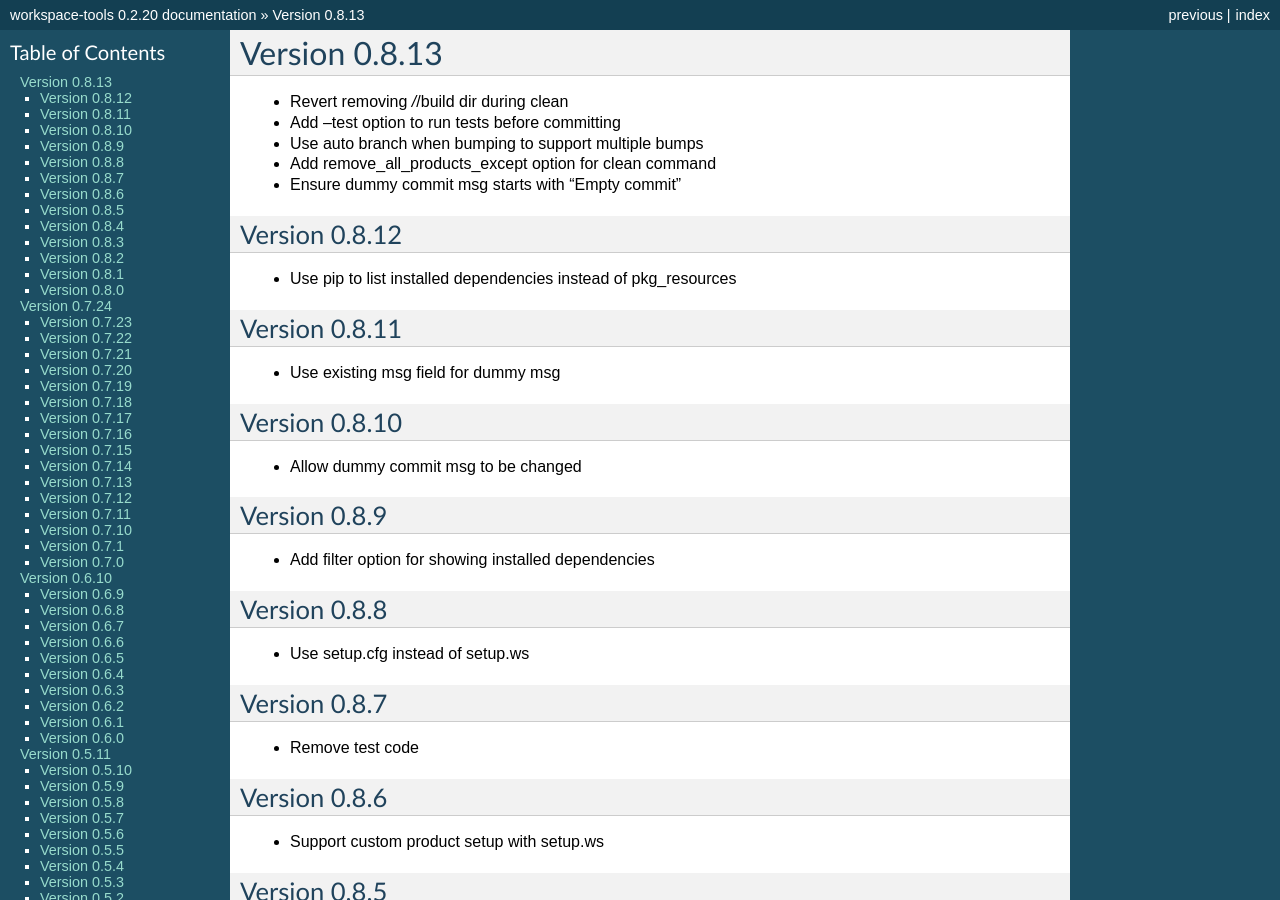
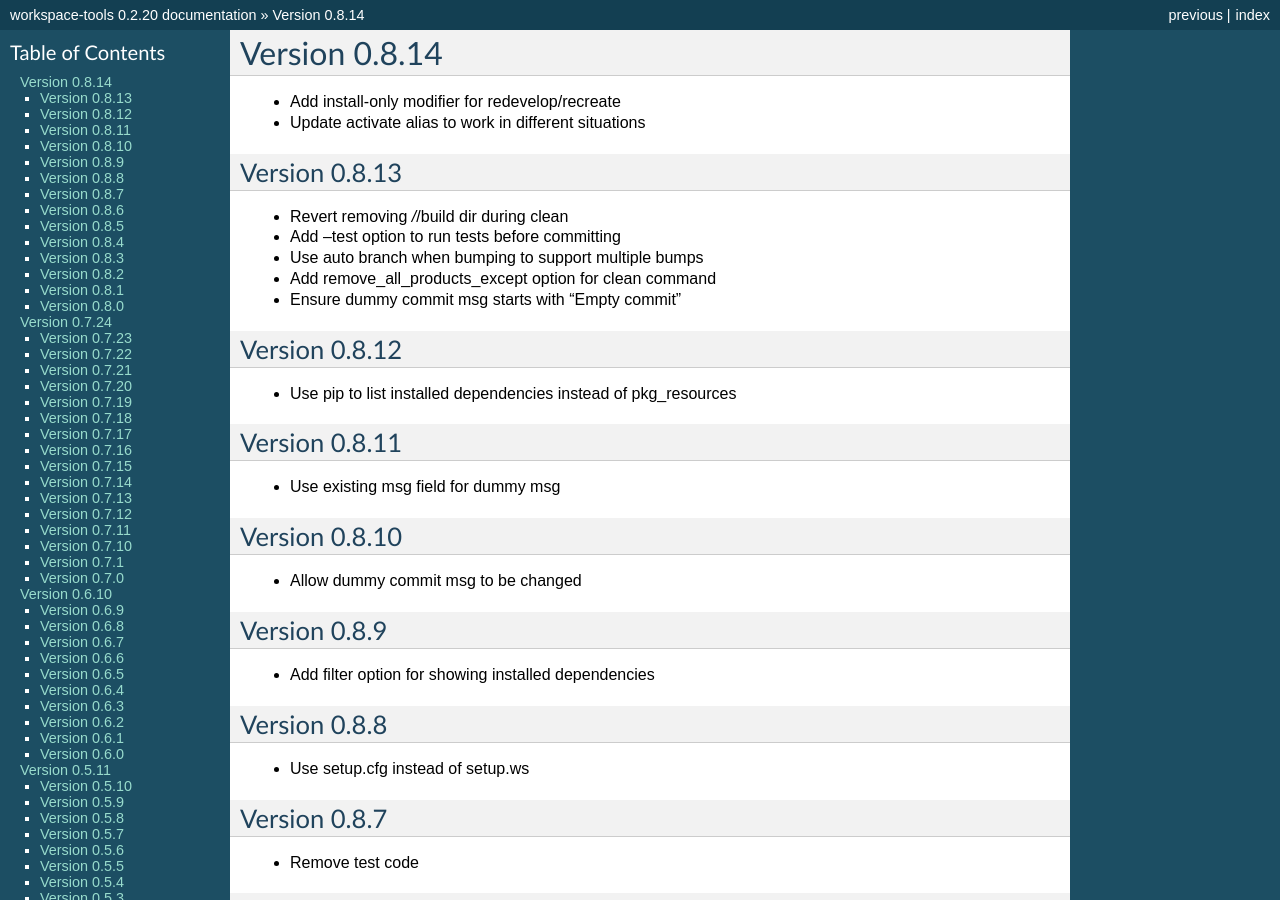
Before and after one commit to maxzheng/workspace-tools, a Sphinx documentation site: the page built from docs/CHANGELOG.rst, in a window 1280 px wide and 900 px high. Built offline with Sphinx 7.4.7, drawn with Linux system fonts in a browser that asks for light colours; some of the changed text lies outside the part shown.

Commit message:
Publish version 0.8.14

```diff
--- a/docs/CHANGELOG.rst
+++ b/docs/CHANGELOG.rst
@@ -1,5 +1,11 @@
+Version 0.8.14
+================================================================================
+
+* Add install-only modifier for redevelop/recreate
+* Update activate alias to work in different situations
+
 Version 0.8.13
-================================================================================
+--------------------------------------------------------------------------------
 
 * Revert removing */*/build dir during clean
 * Add --test option to run tests before committing
--- a/setup.py
+++ b/setup.py
@@ -10,7 +10,7 @@ def find_files(path):
 
 setuptools.setup(
   name='workspace-tools',
-  version='0.8.13',
+  version='0.8.14',
 
   author='Max Zheng',
   author_email='maxzheng.os @t gmail.com',
```
